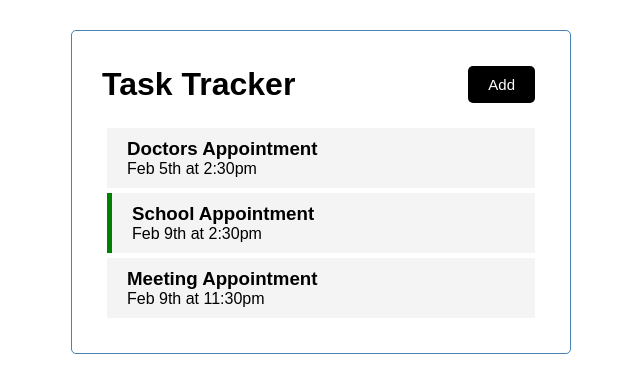
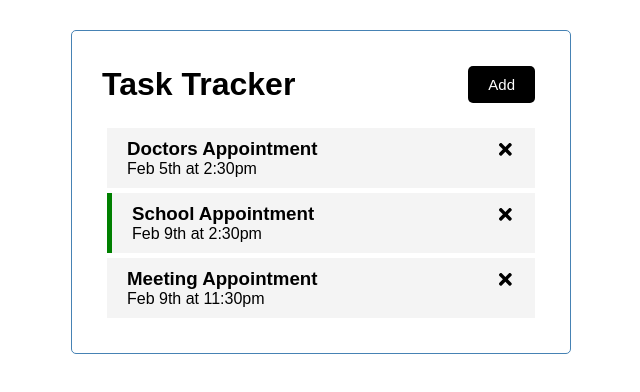
Before and after one commit to echo127/styled-component-task-tracker, a React (Create React App) app: page / in a window 1280 px wide. Shown: the top 392 px of the page, without its empty margins (319-959 px from the left). Built offline with nearby package versions, Linux system fonts and the light colour scheme.

Commit message:
done delete-component

```diff
--- a/package.json
+++ b/package.json
@@ -8,6 +8,7 @@
     "@testing-library/user-event": "^12.8.3",
     "react": "^17.0.2",
     "react-dom": "^17.0.2",
+    "react-icons": "^4.2.0",
     "react-scripts": "4.0.3",
     "styled-components": "^5.3.1",
     "web-vitals": "^1.1.2"
--- a/src/App.js
+++ b/src/App.js
@@ -6,7 +6,7 @@ import { StyledContainer } from "./components/styles/Container.styled"
 import { useState } from 'react';
 
 function App() {
-  const [tasks] = useState(tasks => [
+  const [tasks, setTasks] = useState(tasks => [
     {
       id: 1,
       text: 'Doctors Appointment',
@@ -29,17 +29,20 @@ function App() {
   const [isShowAddTaskFrom, setIsShowAddTaskForm] = useState(isShowAddTaskFrom =>false)
 
   const toggleAddTask = ()=> {
-    console.log('click')
     setIsShowAddTaskForm(isShowAddTaskFrom => !isShowAddTaskFrom)
+  }
+
+  const deleteTask = (id) => {
+    setTasks(tasks => tasks.filter(task => task.id !== id))
   }
 
   return (
     <>
       <GlobalStyle />
       <StyledContainer>
-        <Header isShowAddTaskFrom={isShowAddTaskFrom} toggleAddTask={toggleAddTask} />
+        <Header isShowAddTaskFrom={isShowAddTaskFrom} toggleAddTask={()=>toggleAddTask} />
         {isShowAddTaskFrom && <AddTaskForm />}
-        <Tasks tasks={tasks} />
+        <Tasks tasks={tasks} deleteTask={deleteTask} />
       </StyledContainer>
     </>
   );
--- a/src/components/Tasks.js
+++ b/src/components/Tasks.js
@@ -1,9 +1,9 @@
 import Task from "./tasks/Task"
 
-const Tasks = ({tasks}) => {
+const Tasks = ({tasks, deleteTask}) => {
   return (
     <>
-      {tasks.map(task => <Task key={task.id} task={task} />)}
+      {tasks.map(task => <Task key={task.id} task={task} deleteTask={deleteTask}/>)}
     </>
   )
 }
--- a/src/components/tasks/Task.js
+++ b/src/components/tasks/Task.js
@@ -1,10 +1,11 @@
 import { StyledTask } from '../styles/Task.styled'
 import PropTypes from 'prop-types'
+import { FaTimes } from 'react-icons/fa'
 
-const Task = ({task}) => {
+const Task = ({task, deleteTask}) => {
   return (
     <StyledTask className={task.reminder? 'reminder': ''}>
-     <h3>{task.text}</h3>
+     <h3>{task.text}<FaTimes onClick={()=>deleteTask(task.id)}/></h3>
      <p>{task.day}</p>
     </StyledTask>
   )
```
Also changed, not shown: 1 other file (tests, documents, lock files or other folders).
